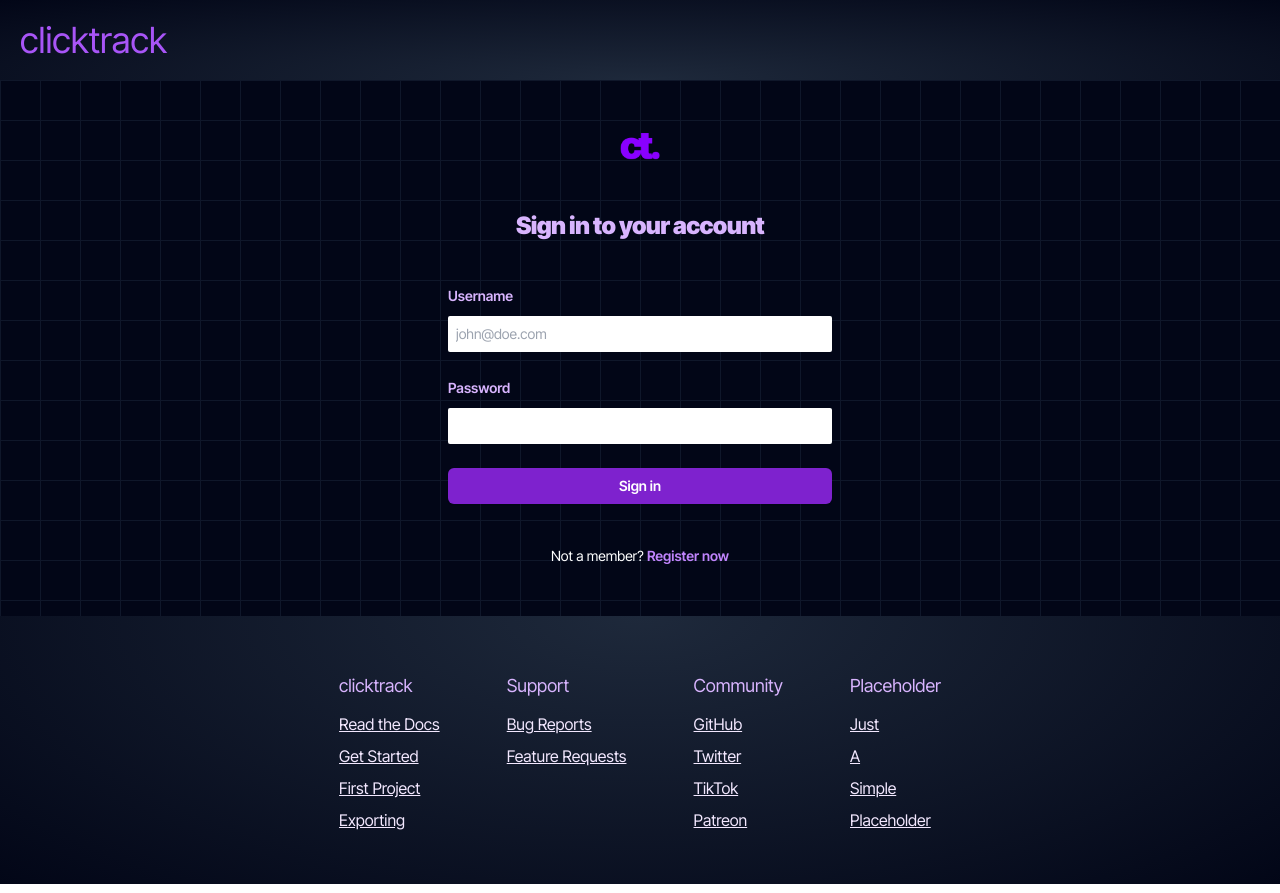
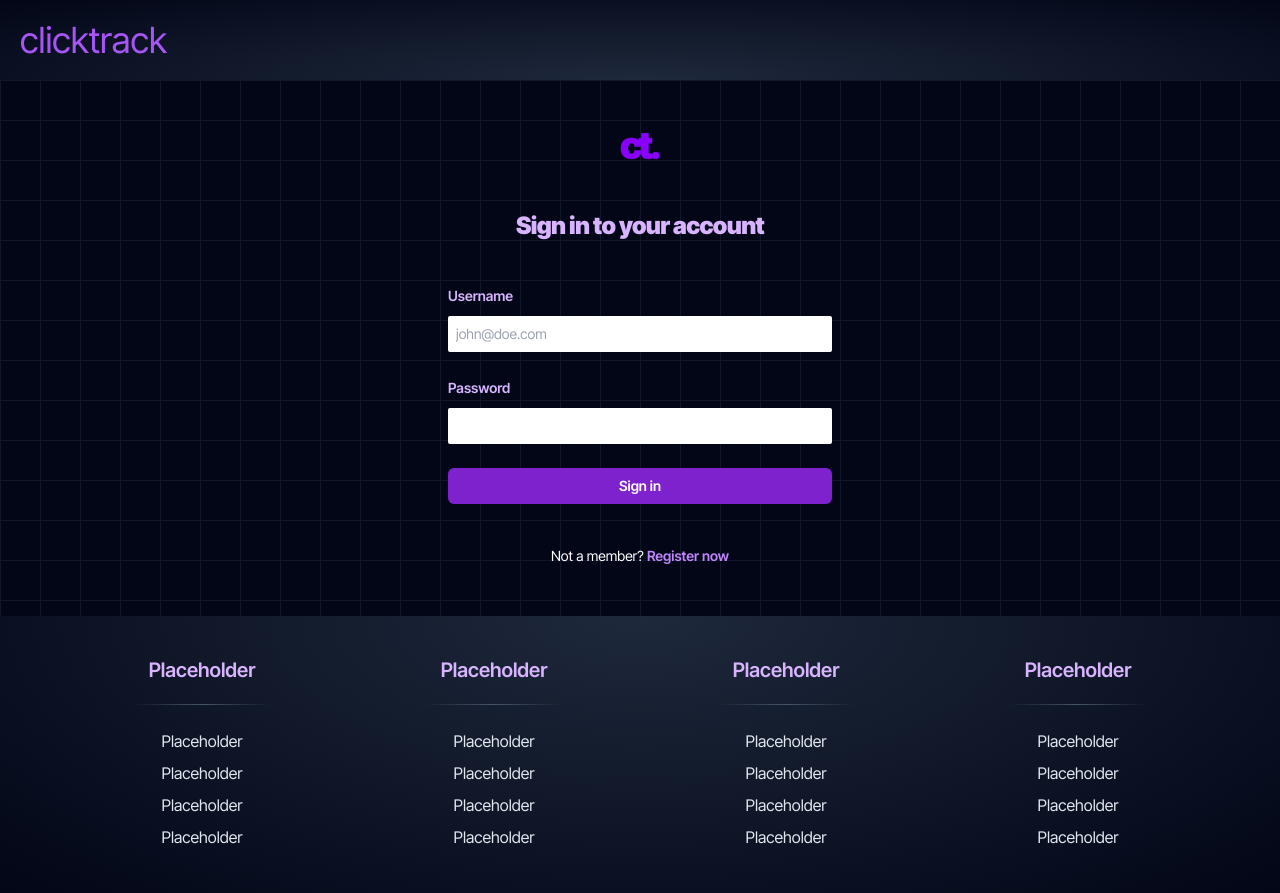
Before and after one commit to arthurmatthew/clicktrack, a React (Vite) app in the folder client/: page /login in a window 1280 px wide. Built offline with nearby package versions, Linux system fonts and the light colour scheme.

Commit message:
Update layout

```diff
--- a/client/src/layouts/Footer.tsx
+++ b/client/src/layouts/Footer.tsx
@@ -1,42 +1,29 @@
 const Footer = () => {
   return (
-    <footer className="to-slate-950 bg-gradient-radial flex shrink grow-0 basis-44 flex-wrap justify-evenly from-slate-800 bg-[length:100%_200%] bg-[100%_100%] px-4 py-12 leading-loose text-purple-100 lg:px-64 xl:px-72 2xl:px-96 [&>*]:px-4">
-      <div className="mt-2 flex flex-col gap-2">
-        <h2 className="text-lg text-purple-300">clicktrack</h2>
-        <ul className="underline">
-          <li>Read the Docs</li>
-          <li>Get Started</li>
-          <li>First Project</li>
-          <li>Exporting</li>
-        </ul>
-      </div>
-      <div className="mt-2 flex flex-col gap-2">
-        <h2 className="text-lg text-purple-300">Support</h2>
-        <ul className="underline">
-          <li>Bug Reports</li>
-          <li>Feature Requests</li>
-        </ul>
-      </div>
-      <div className="mt-2 flex flex-col gap-2">
-        <h2 className="text-lg text-purple-300">Community</h2>
-        <ul className="underline">
-          <li>GitHub</li>
-          <li>Twitter</li>
-          <li>TikTok</li>
-          <li>Patreon</li>
-        </ul>
-      </div>
-      <div className="mt-2 flex flex-col gap-2">
-        <h2 className="text-lg text-purple-300">Placeholder</h2>
-        <ul className="underline">
-          <li>Just</li>
-          <li>A</li>
-          <li>Simple</li>
-          <li>Placeholder</li>
-        </ul>
+    <footer className="to-slate-950 bg-gradient-radial flex basis-44 flex-col justify-center from-slate-800 bg-[length:100%_200%] bg-[100%_100%] py-10 px-4 text-purple-100">
+      <div className="mx-auto grid w-full max-w-6xl grid-cols-[repeat(auto-fit,_minmax(200px,_1fr))] gap-4">
+        <FooterSection />
+        <FooterSection />
+        <FooterSection />
+        <FooterSection />
       </div>
     </footer>
   );
 };
 
+const FooterSection = () => {
+  return (
+    <div className="flex flex-col items-center">
+      <h3 className="text-xl font-semibold text-purple-300">Placeholder</h3>
+      <div className="my-5 h-px w-1/2 bg-gradient-to-r from-transparent via-slate-600 to-transparent"></div>
+      <ul className="leading-loose text-slate-200">
+        <li>Placeholder</li>
+        <li>Placeholder</li>
+        <li>Placeholder</li>
+        <li>Placeholder</li>
+      </ul>
+    </div>
+  );
+};
+
 export default Footer;
```
